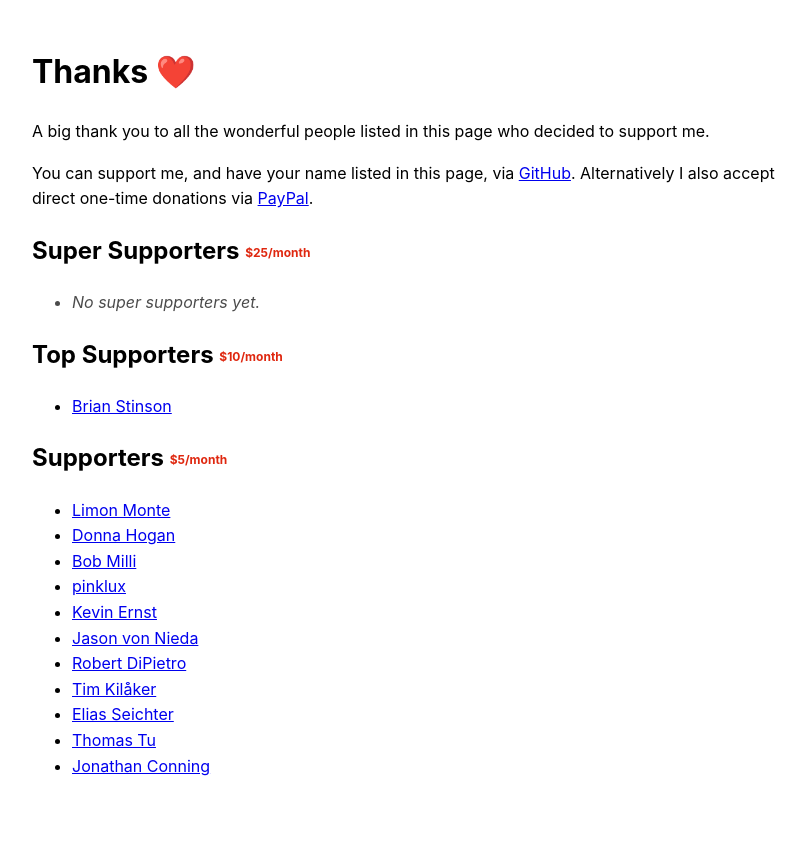
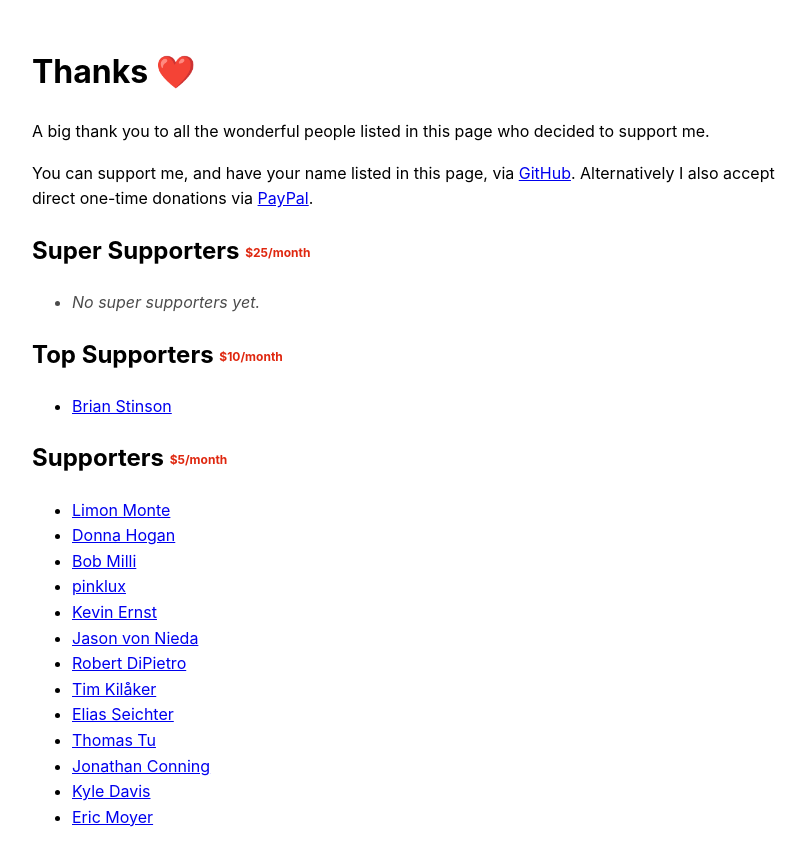
Before and after one commit to fabiospampinato/website, a Next.js app: page /thanks in a window 1280 px wide. Shown: the top 866 px of the page, without its empty margins (233-1039 px from the left). Before the commit the page ends 820 px from the top, so only its background shows below. Built offline with nearby package versions, Linux system fonts and the light colour scheme.

Commit message:
Thanks: updated

```diff
--- a/pages/thanks.tsx
+++ b/pages/thanks.tsx
@@ -32,6 +32,8 @@ const Thanks = () => (
       <li><a href="https://github.com/esai256">Elias Seichter</a></li>
       <li><a href="https://github.com/thomastu">Thomas Tu</a></li>
       <li><a href="https://github.com/jhconning">Jonathan Conning</a></li>
+      <li><a href="https://github.com/kyldvs">Kyle Davis</a></li>
+      <li><a href="https://github.com/epmoyer">Eric Moyer</a></li>
     </ul>
   </Layout>
 );
```
